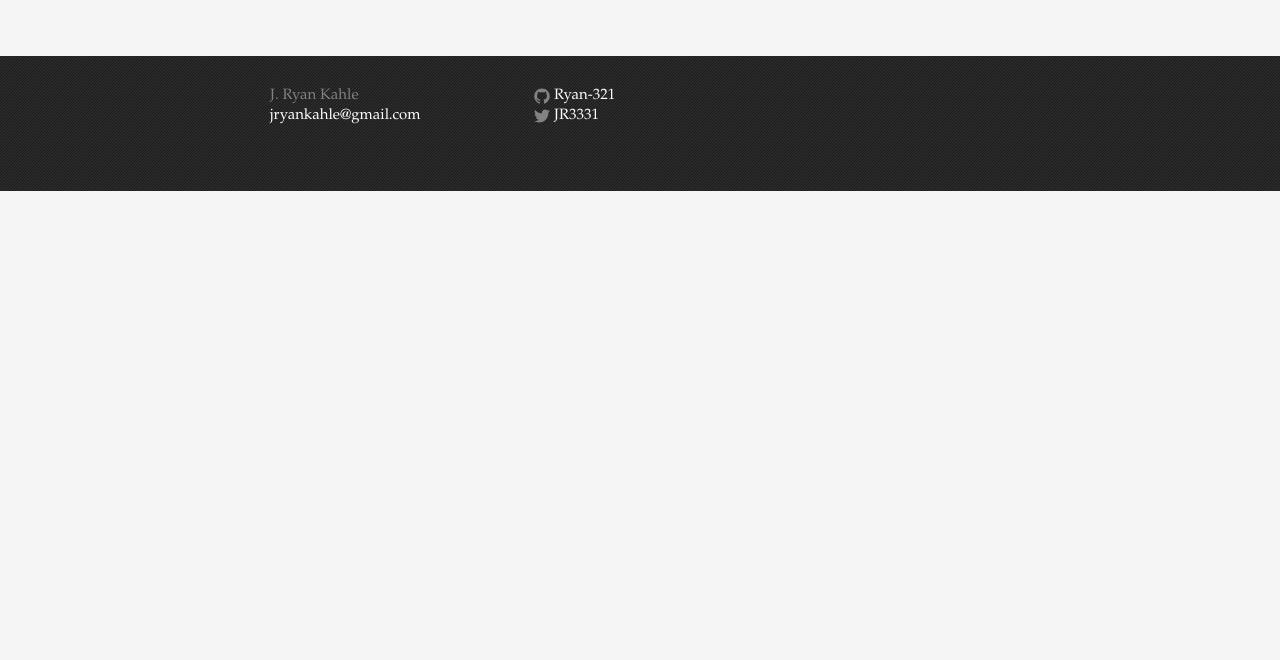
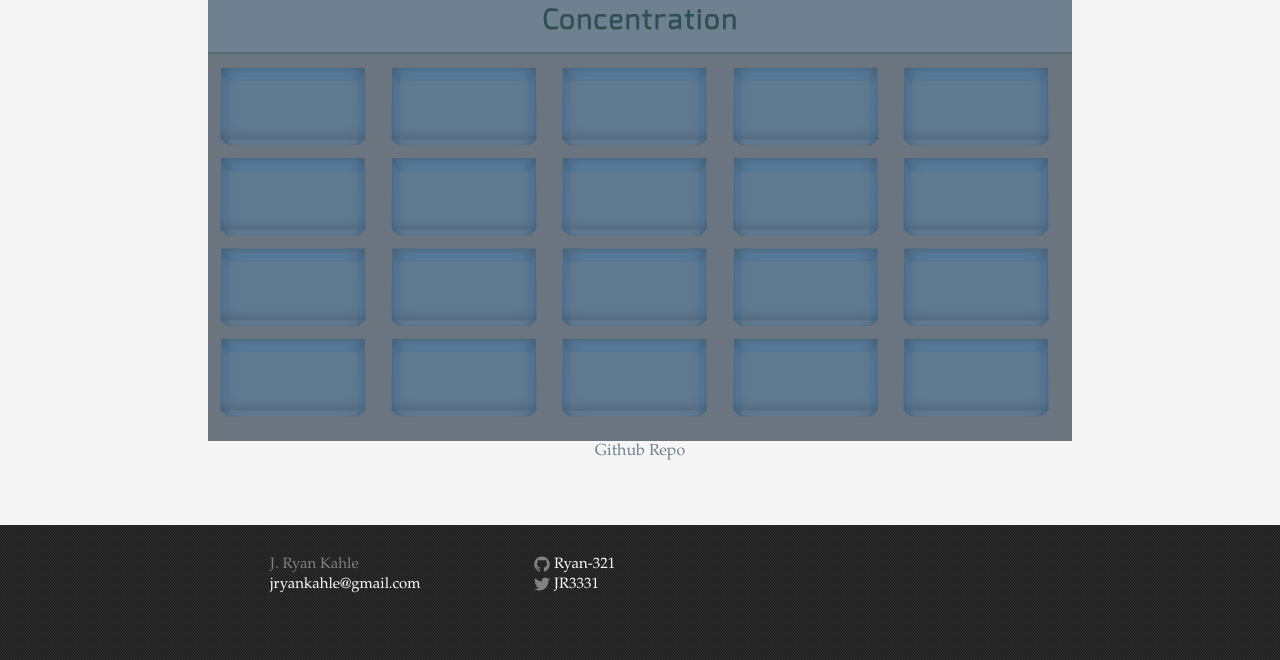
Before and after one commit to Ryan-321/Ryan-321.github.io, a Jekyll site: the page built from portfolio.html, in a window 1280 px wide. Shown: the part 769-1429 px from the top of the page. Built offline with Jekyll 4.4.1, drawn with Linux system fonts in a browser that asks for light colours; some web fonts are replaced; before the commit the page ends 960 px from its top, so only the background shows below that.

Commit message:
adds new concentration project

```diff
--- a/portfolio.html
+++ b/portfolio.html
@@ -70,4 +70,22 @@ permalink: /portfolio/
       <p style="color: slategrey;">Wordpress Site</p>
     </div>
   </div>
+  <div class='about-row'>
+    <div class="project">
+      <div class="image_wrapper">
+        <img src="/images/concentration2.0.png" alt="Concentration2.0" />
+        <a href="https://warm-dawn-43837.herokuapp.com/">
+          <div class="project_overlay">
+            <h3>React, CSS Transforms</h3>
+            <p>
+              Redo of my first Project.  Uses React to keep track of state and CSS Transforms to make the turning the pieces more interesting.  Currently not responsive.
+            </p>
+          </div>
+        </a>
+      </div>
+      <a href="https://github.com/Ryan-321/concentration">
+        Github Repo
+      </a>
+    </div>
+  </div>
 </section>
```
Also changed, not shown: images/concentration2.0.png (added).
